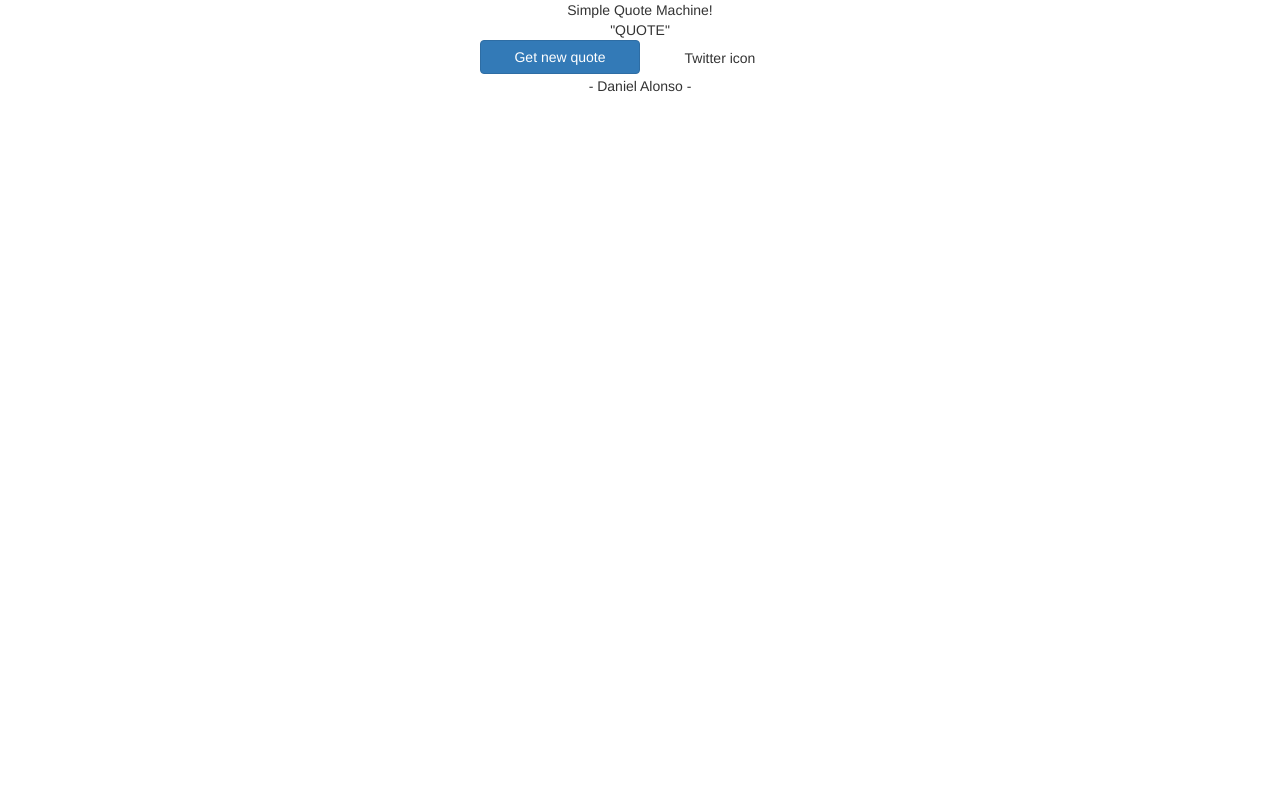
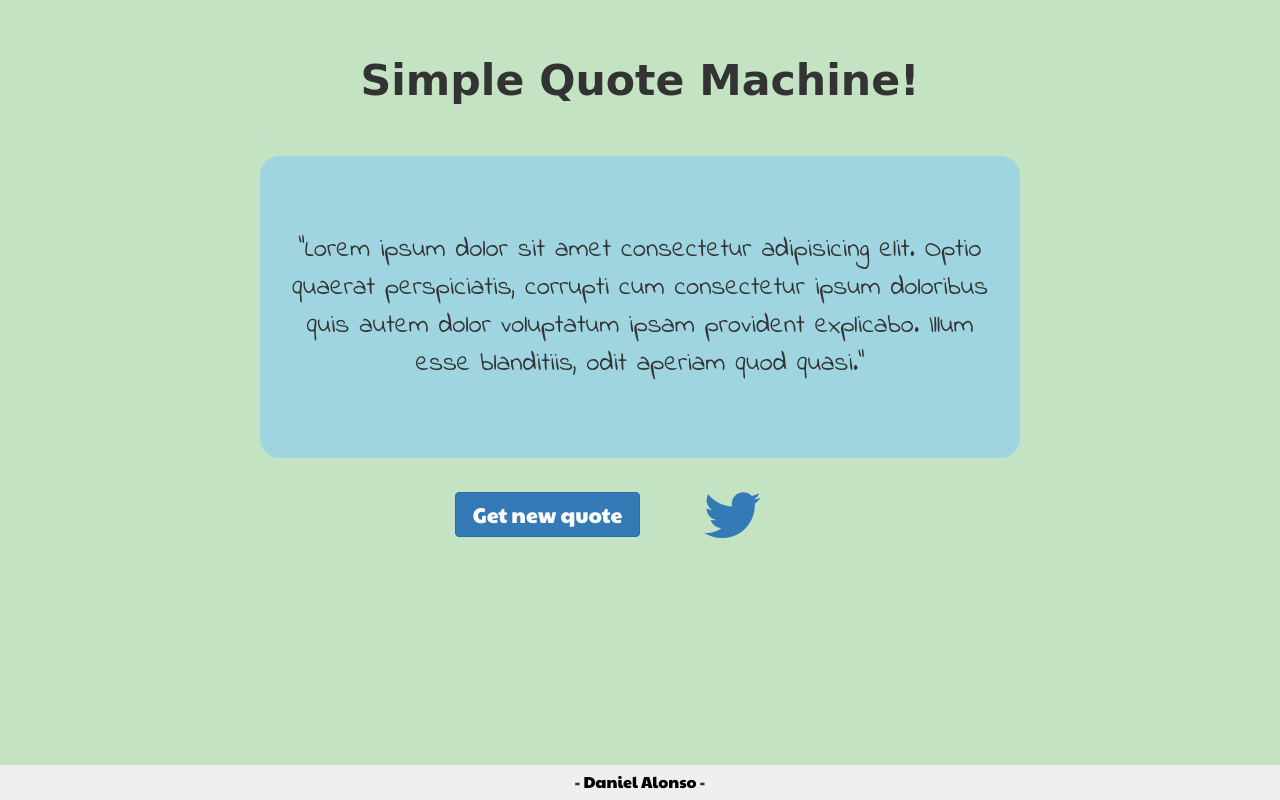
Before and after one commit to AlonsoGD/04-FCC-project3.1-Random-Quote-Machine-Simple, a plain HTML site: page index.html in a window 1280 px wide. Drawn offline with nearby package versions, Linux system fonts and the light colour scheme; a web font is replaced by a local one.

Commit message:
Added API fonts and twitter button

```diff
--- a/css/style.scss
+++ b/css/style.scss
@@ -0,0 +1,54 @@
+$pageColor: #C3E3C3;
+
+body {
+    background-color: $pageColor;
+    font-family: 'Paytone One', Arial, sans-serif;
+    font-size: 16pt;
+    padding-bottom: 75px;
+}
+
+footer {
+    min-height: 35px !important;
+    padding-top: 5px;
+    background-color: #efefef;
+    text-align: center;
+    font-size: 12pt;
+
+    .email {
+        color: black;
+    }
+}
+
+header {
+    font-family: 'Baloo Tammudu', cursive;
+    margin-top: 50px;
+    font-size: 32pt;
+}
+
+.quote {
+    font-family: 'Indie Flower', cursive;
+    font-size: 20pt;
+    background-color:#9ED5E1;
+    max-width: 800px;
+    padding-top: 75px;
+    padding-bottom: 75px;
+    margin-top: 25px;
+    margin-bottom: 5px;
+    border-radius: 40px;
+    border: 20px solid $pageColor;
+}
+
+#buttonsRow {
+    max-width: 400px;
+
+}
+
+#twitterAnchor {
+
+}
+
+#genQuoteButton {
+    margin-bottom: 20px;
+    margin-top: 9px;
+    font-size: 16pt;
+}
--- a/index.html
+++ b/index.html
@@ -13,17 +13,21 @@
     <link rel="stylesheet" href="https://maxcdn.bootstrapcdn.com/font-awesome/4.7.0/css/font-awesome.min.css">
     <!-- jQuery -->
     <script rel="text/javascript" src="https://ajax.googleapis.com/ajax/libs/jquery/3.2.1/jquery.min.js"></script>
+    <!-- Google Fonts -->
+    <link href="https://fonts.googleapis.com/css?family=Baloo+Tammudu|Indie+Flower|Paytone+One" rel="stylesheet">
     <!-- File links -->
     <link rel="stylesheet" href="css/style.css">
     <link rel="text/javascript" href="js/script.js">
 </head>
 <body>
-    <header class="container-fluid text-center">Simple Quote Machine!</header>
-    <div class="container-fluid text-center">"QUOTE"</div>
-    <div id="buttonsRow" class="container-fluid center-block row">
+    <header class="container-fluid text-center"><strong>Simple Quote Machine!</strong></header>
+    <div class="container-fluid text-center center-block quote">"Lorem ipsum dolor sit amet consectetur adipisicing elit. Optio quaerat perspiciatis, corrupti cum consectetur ipsum doloribus quis autem dolor voluptatum ipsam provident explicabo. Illum esse blanditiis, odit aperiam quod quasi."</div>
+    <div id="buttonsRow" class="container-fluid center-block">
         <button id="genQuoteButton" type="button" class="btn btn-primary center-block col-sm-6">Get new quote</button>
-        <div id="twitterIcon" class="col-sm-6 center-block text-center">Twitter icon</div>
+        <div id="twitterAnchor" class="col-sm-6 center-block text-center">
+            <a target="_blank" href="https://twitter.com/intent/tweet"><i class="fa fa-twitter fa-3x iconStyle" aria-hidden="true"></i></a>
+        </div>
     </div>
-    <footer class="container-fluid text-center">- Daniel Alonso -</footer>
+    <footer class="container-fluid text-center navbar navbar-fixed-bottom">- <a class="email" href="mailito:dani.alonso.garcia@gmail.com">Daniel Alonso</a> -</footer>
 </body>
 </html>
```
Also changed, not shown: css/style.css.
